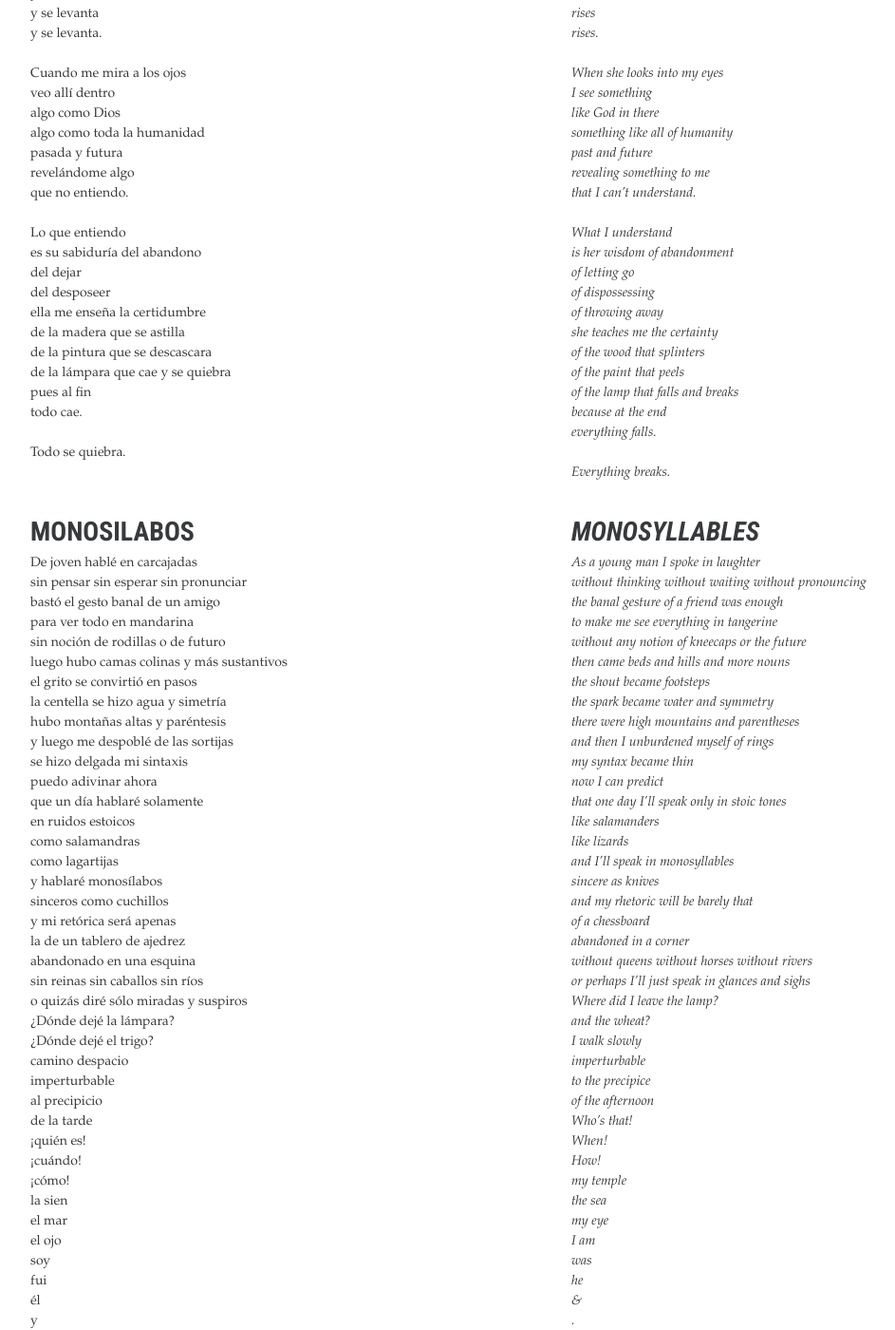
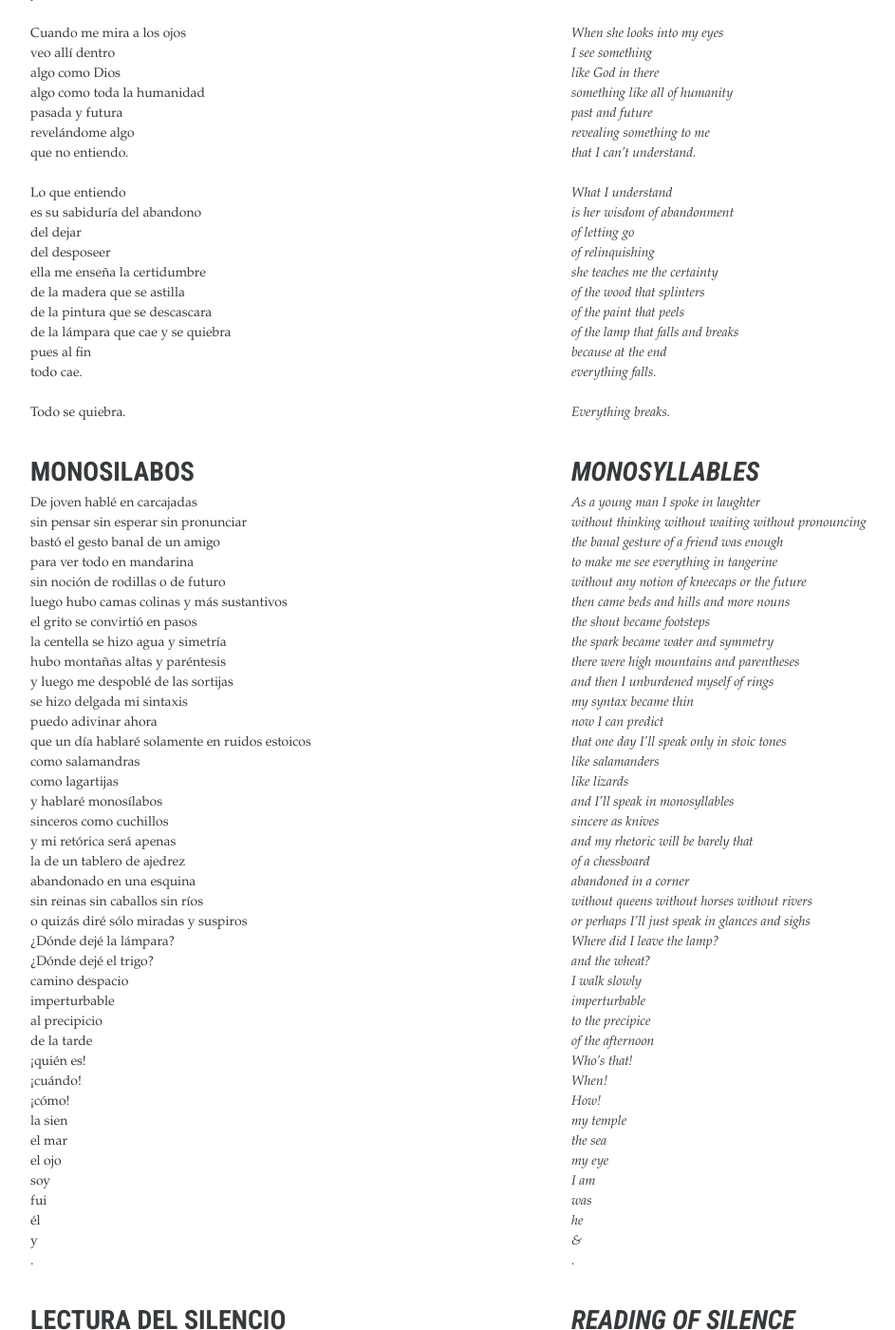
Before and after one commit to maxluzuriaga/diego-poeta, a Jekyll site: the page built from _poesia/sobre_la_felicidad.html, in a window 1280 px wide and 1400 px high, scrolled down 3729 px. Shown: the whole window at 95% size, without its empty margins (53-996 px from the left). Built offline with Jekyll 4.4.1, drawn with Linux system fonts in a browser that asks for light colours; some of the changed text lies outside the part shown.

Commit message:
Poem changes

```diff
--- a/_poesia/sobre_la_felicidad.html
+++ b/_poesia/sobre_la_felicidad.html
@@ -40,7 +40,7 @@
 ---
 <div id="acento_de_yangana">
     <div class="row">
-        <div class="col-sm-6">
+        <div class="col-md-6">
             <h3>El Acento de Yangana</h3>
             <p>No lo sabía pero<br>
 de niño hablé la lengua más hermosa del mundo.</p>
@@ -78,7 +78,8 @@
 mis pronombres posesivos son zapatos puestos al revés<br>
 mis adjetivos anacrónicos<br>
 se quejan de frío apenas salen de mi boca<br>
-quiero responder con cifras a las cifras<br>
+quiero responder con cifras<br>
+a las cifras<br>
 con gentilezas<br>
 a las gentilezas<br>
 y mis sílabas desfallecen.</p>
@@ -91,7 +92,7 @@
 voy resignado.</p>
         </div>
 
-        <div class="col-sm-6 translation">
+        <div class="col-md-6 translation">
             <h3>The Accent of Yangana</h3>
             <p>I didn’t know it but<br>
 as a child I spoke the most beautiful language in the world.<br></p>
@@ -147,7 +148,7 @@
 
 <div id="arbol_imperfecto">
     <div class="row">
-        <div class="col-sm-6">
+        <div class="col-md-6">
             <h3>Soñe con un Árbol Imperfecto</h3>
             <p>
 Soñé con un árbol imperfecto<br>
@@ -190,8 +191,7 @@
 Vivir sin andamios<br>
 sin detectores de mentiras<br>
 sin un color que separe<br>
-el “ya lo hice”<br>
-del “ya lo haré”<br>
+el “ya lo hice” del “ya lo haré”<br>
 usar sencillamente<br>
 el ojo izquierdo<br>
 para evaluar la sabiduría del que calla<br>
@@ -205,8 +205,7 @@
 del buen samaritano<br>
 y la dulzura del que grita insultos<br>
 la timidez del hablador<br>
-el temblor<br>
-de quien no teme<br>
+el temblor de quien no teme<br>
 el arrepentimiento del voluntario<br>
 eso quisiera.<br>
 <br>
@@ -226,7 +225,7 @@
 pero no puede.</p>
         </div>
 
-        <div class="col-sm-6 translation">
+        <div class="col-md-6 translation">
             <h3>I Dreamed of an Imperfect Tree</h3>
             <p>
 I dreamed of an imperfect tree<br>
@@ -307,7 +306,7 @@
 
 <div id="paulita">
     <div class="row">
-        <div class="col-sm-6">
+        <div class="col-md-6">
             <h3>Paulita</h3>
             <p>
 Habla un lenguaje anterior al lenguaje humano<br>
@@ -378,7 +377,7 @@
 Todo se quiebra.</p>
         </div>
 
-        <div class="col-sm-6 translation">
+        <div class="col-md-6 translation">
             <h3>Paulita</h3>
             <p>
 She speaks a language beyond human language<br>
@@ -438,8 +437,7 @@
 What I understand<br>
 is her wisdom of abandonment<br>
 of letting go<br>
-of dispossessing<br>
-of throwing away<br>
+of relinquishing<br>
 she teaches me the certainty<br>
 of the wood that splinters<br>
 of the paint that peels<br>
@@ -454,7 +452,7 @@
 
 <div id="monosilabos">
     <div class="row">
-        <div class="col-sm-6">
+        <div class="col-md-6">
             <h3>Monosilabos</h3>
             <p>
 De joven hablé en carcajadas<br>
@@ -469,8 +467,7 @@
 y luego me despoblé de las sortijas<br>
 se hizo delgada mi sintaxis<br>
 puedo adivinar ahora<br>
-que un día hablaré solamente<br>
-en ruidos estoicos<br>
+que un día hablaré solamente en ruidos estoicos<br>
 como salamandras<br>
 como lagartijas<br>
 y hablaré monosílabos<br>
@@ -499,7 +496,7 @@
 .</p>
         </div>
 
-        <div class="col-sm-6 translation">
+        <div class="col-md-6 translation">
             <h3>Monosyllables</h3>
             <p>
 As a young man I spoke in laughter<br>
@@ -546,7 +543,7 @@
 </div>
 <div id="lectura_silencio">
     <div class="row">
-        <div class="col-sm-6">
+        <div class="col-md-6">
             <h3>Lectura del silencio</h3>
             <p>
 (A Carlos Trujillo)<br>
@@ -594,7 +591,7 @@
 y más.</p>
         </div>
 
-        <div class="col-sm-6 translation">
+        <div class="col-md-6 translation">
             <h3>Reading of Silence</h3>
 <p>(To Carlos Trujillo)<br>
 <br>
@@ -644,7 +641,7 @@
 </div>
 <div id="sobre_felicidad">
     <div class="row">
-        <div class="col-sm-6">
+        <div class="col-md-6">
             <h3>Sobre la Felicidad</h3>
             <p>
 Un sillón cómodo<br>
@@ -684,7 +681,7 @@
 serían las tres de la tarde.</p>
         </div>
 
-        <div class="col-sm-6 translation">
+        <div class="col-md-6 translation">
             <h3>About Happiness</h3>
             <p>
 A comfortable armchair<br>
@@ -727,7 +724,7 @@
 </div>
 <div id="yangana_havertown">
     <div class="row">
-        <div class="col-sm-6">
+        <div class="col-md-6">
             <h3>Yangana en Havertown</h3>
             <p>
 Cuando diga yo tres veces<br>
@@ -762,7 +759,7 @@
 yangana<br>
 yangana.</p>
 </div>
-        <div class="col-sm-6 translation">
+        <div class="col-md-6 translation">
             <h3>Yangana in Havertown</h3>
             <p>
 When I say three times<br>
@@ -802,7 +799,7 @@
 
 <div id="telegrama">
     <div class="row">
-        <div class="col-sm-6">
+        <div class="col-md-6">
             <h3>Un Telegrama</h3>
             <p>
                 Mi padre toma lápiz y papel<br>
@@ -840,7 +837,7 @@
 despeinado<br>
 extendiendo a Doña Aurorita su mano abierta</p>
 </div>
-        <div class="col-sm-6 translation">
+        <div class="col-md-6 translation">
             <h3>A Telegram</h3>
             <p>
                 My father takes out pen and paper<br>
@@ -881,7 +879,7 @@
 </div>
 <div id="eslabon">
     <div class="row">
-        <div class="col-sm-6">
+        <div class="col-md-6">
             <h3>Eslabón</h3>
             <p>
                 Con una tenaza en cada mano<br>
@@ -905,7 +903,7 @@
 como si él también llorara<br>
 pero el suyo ya era un cuerpo sin lágrimas.</p>
 </div>
-        <div class="col-sm-6 translation">
+        <div class="col-md-6 translation">
             <h3>Link</h3>
             <p>
 With a pair of plyers in each hand<br>
@@ -933,7 +931,7 @@
 </div>
 <div id="los_nombres">
     <div class="row">
-        <div class="col-sm-6">
+        <div class="col-md-6">
             <h3>Los Nombres</h3>
             <p>
                 Con su nombre<br>
@@ -971,8 +969,7 @@
 bañarme desnudo en esa playa<br>
 y zarpar.<br>
 <br>
-Y llegar a Álava<br>
-en la tarde<br>
+Y llegar a Álava en la tarde<br>
 encontrar en la plaza a la señora vestida de negro<br>
 y darle un abrazo de cal<br>
 y de estrellas<br>
@@ -990,7 +987,7 @@
 en los átomos<br>
 en el cero.</p>
 </div>
-        <div class="col-sm-6 translation">
+        <div class="col-md-6 translation">
             <h3>The Names</h3>
             <p>
                 With his name<br>
@@ -1050,7 +1047,7 @@
 </div>
 <div id="linderos">
     <div class="row">
-        <div class="col-sm-6">
+        <div class="col-md-6">
             <h3>Linderos</h3>
             <p>
                 I.<br>
@@ -1128,7 +1125,7 @@
 Cosas improbables<br>
 e imperativas.</p>
 </div>
-        <div class="col-sm-6 translation">
+        <div class="col-md-6 translation">
             <h3>Boundaries</h3>
             <p>
                 I.<br>
@@ -1210,7 +1207,7 @@
 </div>
 <div id="pensamiento">
     <div class="row">
-        <div class="col-sm-6">
+        <div class="col-md-6">
             <h3>El Más Profundo Pensamiento</h3>
             <p>
                 I.<br>
@@ -1245,7 +1242,7 @@
 a continuación declaro el más profundo pensamiento<br>
 que habré tenido:</p>
 </div>
-        <div class="col-sm-6 translation">
+        <div class="col-md-6 translation">
             <h3>The Most Profound Thought</h3>
             <p>
                 I.<br>
```
Also changed, not shown: other parts of _poesia/sobre_la_felicidad.html (+1 -0 lines).
